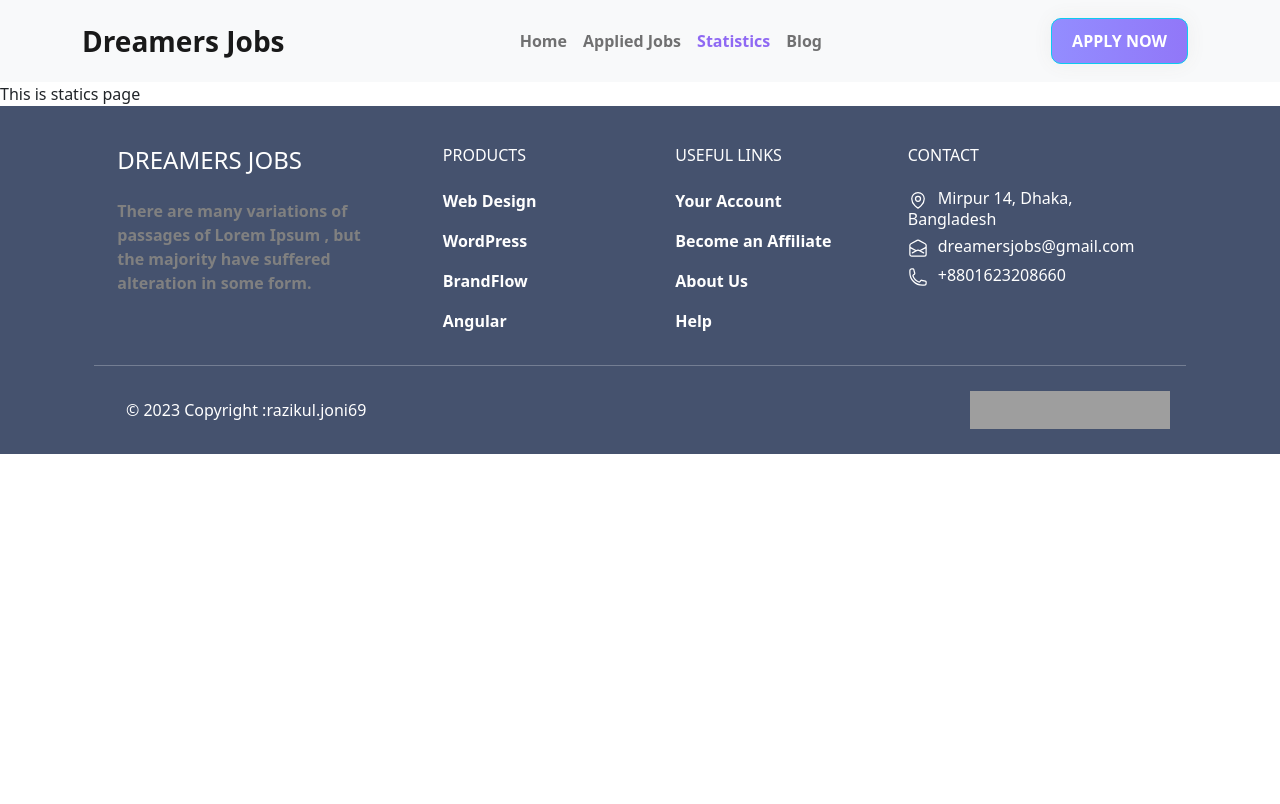
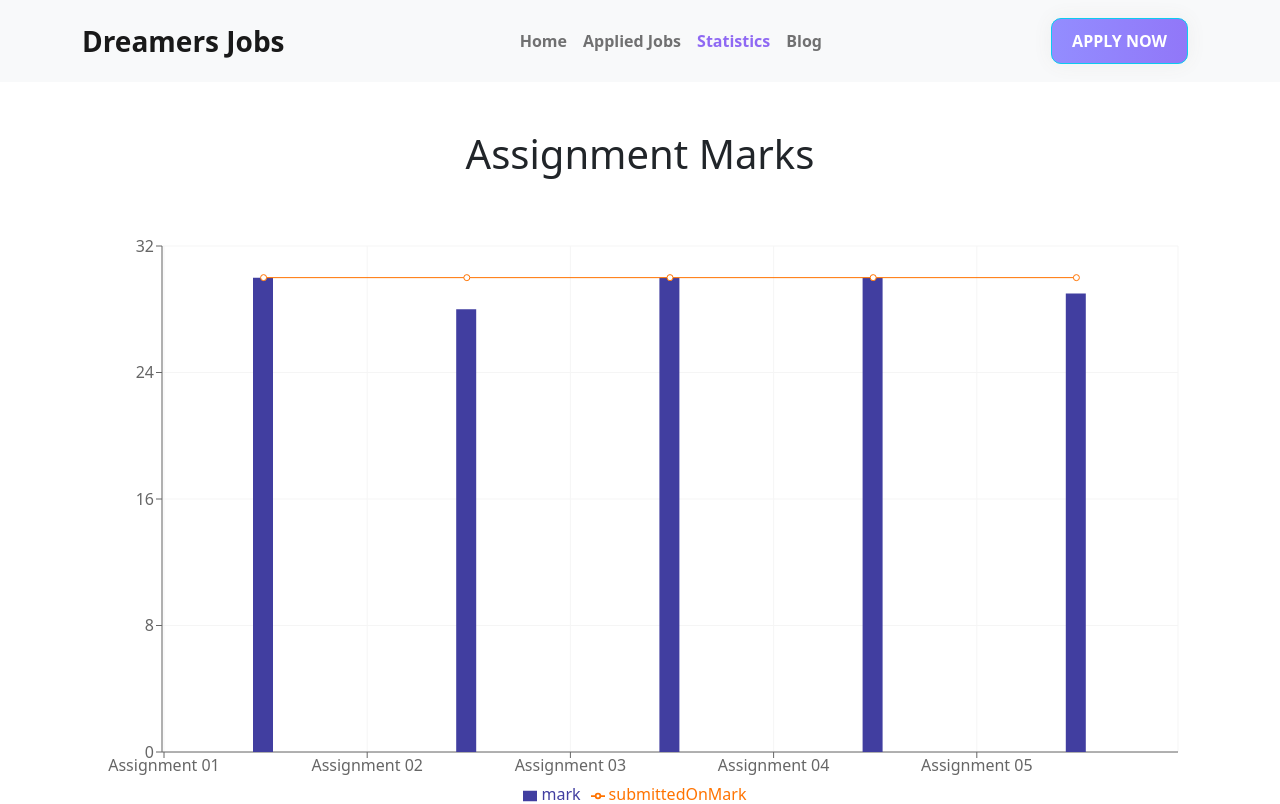
Before and after one commit to razikul-joni69/Dreamersjobs-Client, a React (Vite) app: page /statistics in a window 1280 px wide. Shown: the top 804 px of the page. Built offline with nearby package versions, Linux system fonts and the light colour scheme; grey boxes are pictures that could not be loaded.

Commit message:
fix end of json error and add chart on statistics page

```diff
--- a/package.json
+++ b/package.json
@@ -16,6 +16,7 @@
         "localforage": "^1.10.0",
         "match-sorter": "^6.3.1",
         "npm": "^9.6.6",
+        "prop-types": "^15.8.1",
         "react": "^18.2.0",
         "react-bootstrap": "^2.7.4",
         "react-dom": "^18.2.0",
--- a/src/components/Appliedjobs/Appliedjobs.jsx
+++ b/src/components/Appliedjobs/Appliedjobs.jsx
@@ -4,11 +4,13 @@ import { Button, Container } from "react-bootstrap";
 import { useLoaderData } from "react-router-dom";
 import "./AppliedJobs.css";
 const Appliedjobs = () => {
-    const appliedJobs = useLoaderData();
+    let appliedJobs = useLoaderData();
 
     return (
         <div>
-            <h1 className="text-center pt-5 pb-5 bg-light">Applied Jobs</h1>
+            <h1 className="text-center pt-5 pb-5 bg-light">
+                Applied Jobs {appliedJobs.length}
+            </h1>
             <Container>
                 <div>
                     {" "}
--- a/src/components/AvailableJobs/AvailableJobs.jsx
+++ b/src/components/AvailableJobs/AvailableJobs.jsx
@@ -1,19 +1,22 @@
 import React, { useEffect, useState } from "react";
 import { Button, Container, Row } from "react-bootstrap";
 import { Link } from "react-router-dom";
+import { useLoaderData } from "react-router-dom";
 
 const AvailableJobs = () => {
     const [allJobs, setAllJobs] = useState([]);
-    const [featuredJobs, setJobs] = useState([]);
-
-    useEffect(() => {
-        fetch("jobs.json")
-            .then((res) => res.json())
-            .then((data) => {
-                data.slice(0, 2);
-                return setJobs(data);
-            });
-    }, []);
+    let featuredJobs = useLoaderData();
+    // const [featuredJobs, setJobs] = useState([]);
+    // console.log(appliedJobs)
+    // useEffect(() => {
+    //     fetch("jobs.json")
+    //         .then((res) => res.json())
+    //         .then((data) => {
+    //             data.slice(0, 2);
+    //             return setJobs(data);
+    //         });
+    //     console.log( fetch("jobs.json"))
+    // }, []);
     return (
         <Container style={{ marginBottom: "100px" }}>
             <h1 className="text-center">Featured Jobs</h1>
--- a/src/components/JobDescription/JobDescription.jsx
+++ b/src/components/JobDescription/JobDescription.jsx
@@ -5,27 +5,18 @@ import {
     MapPinIcon,
     PhoneIcon,
 } from "@heroicons/react/24/solid";
-import React, { useEffect, useState } from "react";
+import React from "react";
 import { Button, Col, Container, Row } from "react-bootstrap";
-import { useLoaderData, useParams } from "react-router-dom";
+import { useLoaderData } from "react-router-dom";
 import Swal from "sweetalert2";
 import { addToDb, getAppliedJobs } from "../../utilities/fakedb";
 
 const JobDescription = () => {
-    const [job, setJob] = useState({});
-    const jobs = useLoaderData();
-    let { id } = useParams();
-
-    useEffect(() => {
-        if (job && jobs) {
-            let searchedJob = jobs.find((job) => job.id == id);
-            setJob(searchedJob);
-        }
-    }, []);
+    const job = useLoaderData();
 
     const handleApply = (id) => {
         let getLocalStorage = Object.keys(getAppliedJobs());
-        const exists = getLocalStorage.find(jobId => jobId == id)
+        const exists = getLocalStorage.find((jobId) => jobId == id);
         if (!exists) {
             addToDb(id);
             Swal.fire({
--- a/src/components/Statistics/Statistics.jsx
+++ b/src/components/Statistics/Statistics.jsx
@@ -1,9 +1,80 @@
-import React from 'react';
+import React from "react";
+import { Container } from "react-bootstrap";
+import {
+    Bar,
+    CartesianGrid,
+    ComposedChart,
+    Legend,
+    Line,
+    ResponsiveContainer,
+    Tooltip,
+    XAxis,
+    YAxis,
+} from "recharts";
 
 const Statistics = () => {
+    const data = [
+        {
+            id: 1,
+            name: "Assignment 01",
+            mark: 30,
+            submittedOnMark: 30,
+        },
+        {
+            id: 2,
+            name: "Assignment 02",
+            mark: 28,
+            submittedOnMark: 30,
+        },
+        {
+            id: 3,
+            name: "Assignment 03",
+            mark: 30,
+            submittedOnMark: 30,
+        },
+        {
+            id: 4,
+            name: "Assignment 04",
+            mark: 30,
+            submittedOnMark: 30,
+        },
+        {
+            id: 5,
+            name: "Assignment 05",
+            mark: 29,
+            submittedOnMark: 30,
+        },
+    ];
     return (
         <div>
-            This is statics page
+            <Container>
+                <h1 className="text-center mt-5 mb-5">Assignment Marks</h1>
+                <ResponsiveContainer width="100%" height={600}>
+                    <ComposedChart
+                        width={600}
+                        height={500}
+                        data={data}
+                        margin={{
+                            top: 20,
+                            right: 20,
+                            bottom: 20,
+                            left: 20,
+                        }}
+                    >
+                        <CartesianGrid stroke="#f5f5f5" />
+                        <XAxis dataKey="name" scale="band" />
+                        <YAxis />
+                        <Tooltip />
+                        <Legend />
+                        <Bar dataKey="mark" barSize={20} fill="#413ea0" />
+                        <Line
+                            type="monotone"
+                            dataKey="submittedOnMark"
+                            stroke="#ff7300"
+                        />
+                    </ComposedChart>
+                </ResponsiveContainer>
+            </Container>
         </div>
     );
 };
--- /dev/null
+++ b/src/loaders/allJobsLoader.js
@@ -0,0 +1,6 @@
+const allJobsLoader = async () => {
+    const loadedAppliedJobs = await fetch("/jobs.json");
+    const allJobs = await loadedAppliedJobs.json();
+    return allJobs;
+};
+export default allJobsLoader;
--- a/src/loaders/appliedJobsLoader.js
+++ b/src/loaders/appliedJobsLoader.js
@@ -1,16 +1,20 @@
 import { getAppliedJobs } from "../utilities/fakedb";
 
 const appliedJobsLoader = async () => {
-    const loadedAppliedJobs = await fetch("jobs.json");
+    const loadedAppliedJobs = await fetch("/jobs.json");
     const allJobs = await loadedAppliedJobs.json();
 
-    let storedCart = getAppliedJobs();
     const savedJobs = [];
-    for (let id in storedCart) {
-        const addedJobs = allJobs.find((job) => job.id == id);
-        if (addedJobs) {
-            savedJobs.push(addedJobs);
+    try {
+        let storedCart = getAppliedJobs();
+        for (let id in storedCart) {
+            const addedJobs = allJobs.find((job) => job.id == id);
+            if (addedJobs) {
+                savedJobs.push(addedJobs);
+            }
         }
+    } catch (error) {
+        console.error("erorName:", error);
     }
     return savedJobs;
 };
--- /dev/null
+++ b/src/loaders/loadJobById.js
@@ -0,0 +1,9 @@
+const loadJobById = async (id) => {
+    const loadedAppliedJobs = await fetch("/jobs.json");
+    const allJobs = await loadedAppliedJobs.json();
+
+    const searchedJob = allJobs.find((job) => job.id == id);
+    return searchedJob;
+};
+
+export default loadJobById;
--- a/src/main.jsx
+++ b/src/main.jsx
@@ -9,7 +9,9 @@ import JobDescription from "./components/JobDescription/JobDescription.jsx";
 import Layout from "./components/Layout/Layout.jsx";
 import Statistics from "./components/Statistics/Statistics.jsx";
 import "./index.css";
+import allJobsLoader from "./loaders/allJobsLoader.js";
 import appliedJobsLoader from "./loaders/appliedJobsLoader.js";
+import loadJobById from "./loaders/loadJobById.js";
 
 const router = createBrowserRouter([
     {
@@ -19,15 +21,17 @@ const router = createBrowserRouter([
             {
                 path: "/",
                 element: <Home></Home>,
+                loader: allJobsLoader,
             },
             {
                 path: "applied-jobs",
                 element: <Appliedjobs></Appliedjobs>,
-                loader: appliedJobsLoader
+                loader: appliedJobsLoader,
             },
             {
                 path: "statistics",
                 element: <Statistics />,
+                loader: appliedJobsLoader,
             },
             {
                 path: "blog",
@@ -36,7 +40,7 @@ const router = createBrowserRouter([
             {
                 path: "job/:id",
                 element: <JobDescription></JobDescription>,
-                loader: () => fetch("jobs.json"),
+                loader: ({ params }) => loadJobById(params.id),
             },
         ],
     },
```
Also changed, not shown: .pnp.cjs, 1 other file (tests, documents, lock files or other folders).
